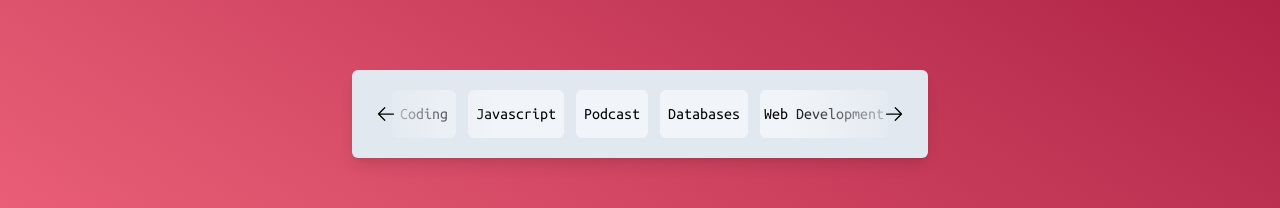
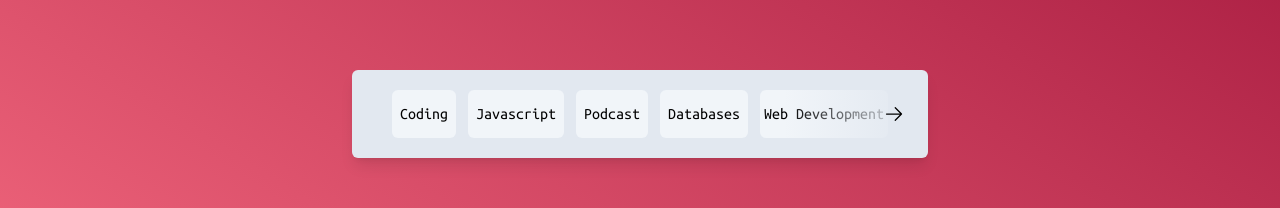
Before and after one commit to min33sky/draggable_tabs, a React (Vite) app: page / in a window 1280 px wide. Shown: the part 286-494 px from the top of the page. Built offline with nearby package versions, Linux system fonts and the light colour scheme.

Commit message:
feat: show and hide arrow icons

```diff
--- a/src/components/DraggableTabs.tsx
+++ b/src/components/DraggableTabs.tsx
@@ -7,6 +7,8 @@ interface Props {
 
 export default function DraggableTabs({ tabItems }: Props) {
   const [isDragging, setIsDragging] = useState(false);
+  const [showLeftIcon, setShowLeftIcon] = useState(false);
+  const [showRightIcon, setShowRightIcon] = useState(true);
   const scrollRef = useRef<HTMLUListElement>(null);
 
   const handleDragStart = (e: React.MouseEvent<HTMLUListElement>) => {
@@ -15,13 +17,11 @@ export default function DraggableTabs({ tabItems }: Props) {
 
   const handleDragging = (e: React.MouseEvent<HTMLUListElement>) => {
     if (isDragging) {
-      const ul = e.currentTarget;
-      const li = e.target as HTMLLIElement;
-      const x = e.clientX;
       console.log('move', e.movementX, e.pageX, e.clientX);
       scrollRef.current?.scrollTo({
         left: scrollRef.current.scrollLeft + e.movementX,
       });
+      handleIcons();
     }
   };
 
@@ -42,19 +42,36 @@ export default function DraggableTabs({ tabItems }: Props) {
         behavior: 'smooth',
       });
     }
+
+    setTimeout(() => {
+      handleIcons();
+    }, 500);
+  };
+
+  const handleIcons = () => {
+    if (scrollRef.current) {
+      console.log('ㅎㅎㅎ: ', scrollRef.current.scrollLeft);
+      setShowLeftIcon(scrollRef.current.scrollLeft > 0);
+      setShowRightIcon(
+        scrollRef.current.scrollLeft <
+          scrollRef.current.scrollWidth - scrollRef.current.clientWidth,
+      );
+    }
   };
 
   return (
     <div className="relative w-10/12 max-w-xl rounded-md bg-slate-200 px-10 py-5 shadow-lg">
+      {showLeftIcon && (
         <div className="pointer-events-none absolute top-0  left-4 flex h-full w-32 items-center bg-gradient-to-r from-slate-200">
           <button
             id="leftBtn"
             onClick={handleClick}
-          className="rounded-full p-2 transition hover:bg-slate-300/50"
+            className={`rounded-full p-2 transition hover:bg-slate-300/50`}
           >
             <ArrowLeftIcon className="pointer-events-auto h-5 w-5" />
           </button>
         </div>
+      )}
 
       <ul
         aria-label="tabs-box"
@@ -77,6 +94,7 @@ export default function DraggableTabs({ tabItems }: Props) {
         ))}
       </ul>
 
+      {showRightIcon && (
         <div className="pointer-events-none absolute top-0 right-4 flex h-full w-32 items-center justify-end bg-gradient-to-l from-slate-200">
           <button
             id="rightBtn"
@@ -86,6 +104,7 @@ export default function DraggableTabs({ tabItems }: Props) {
             <ArrowRightIcon className="pointer-events-auto h-5 w-5" />
           </button>
         </div>
+      )}
     </div>
   );
 }
```
Lines whose indentation alone changed are shown as unchanged.
